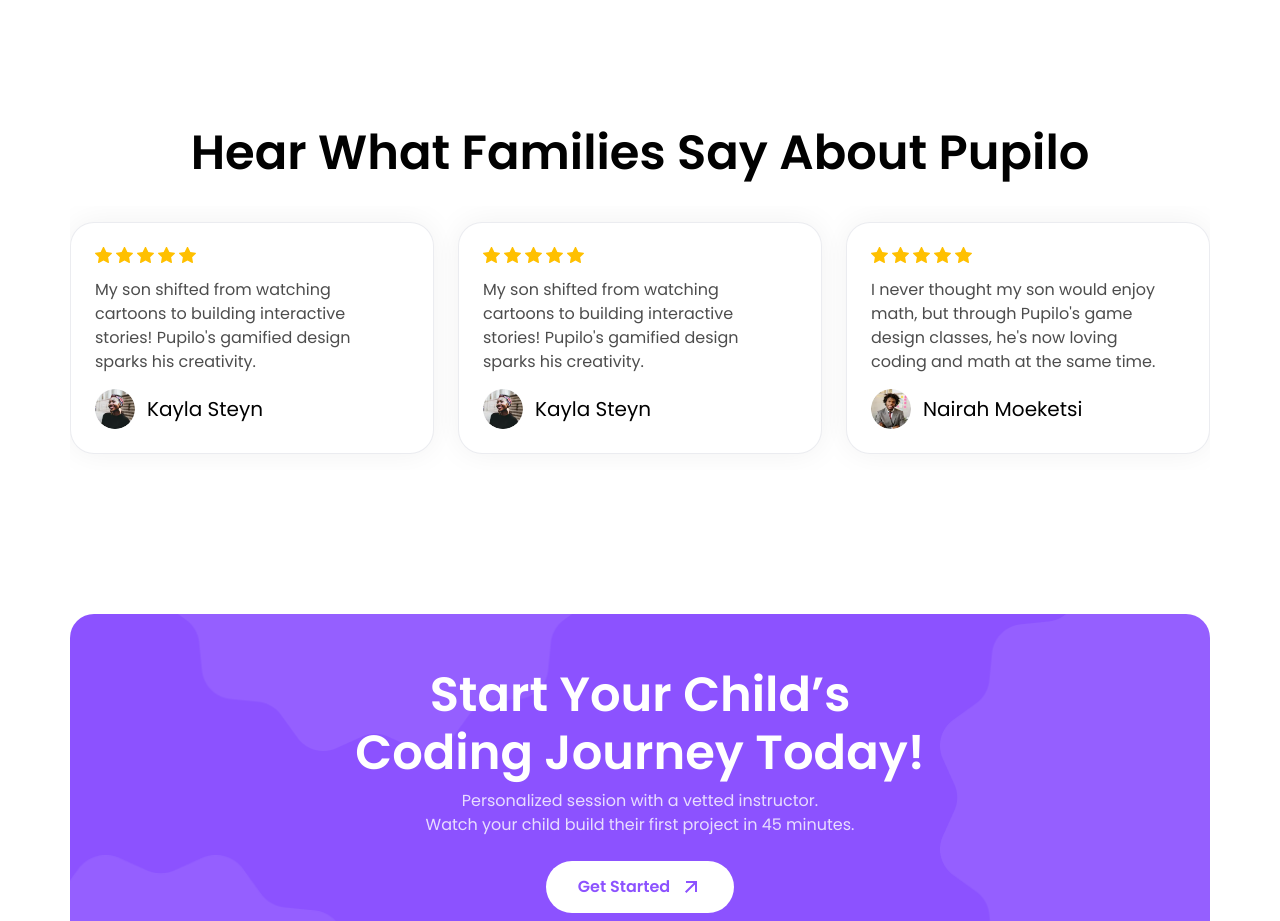
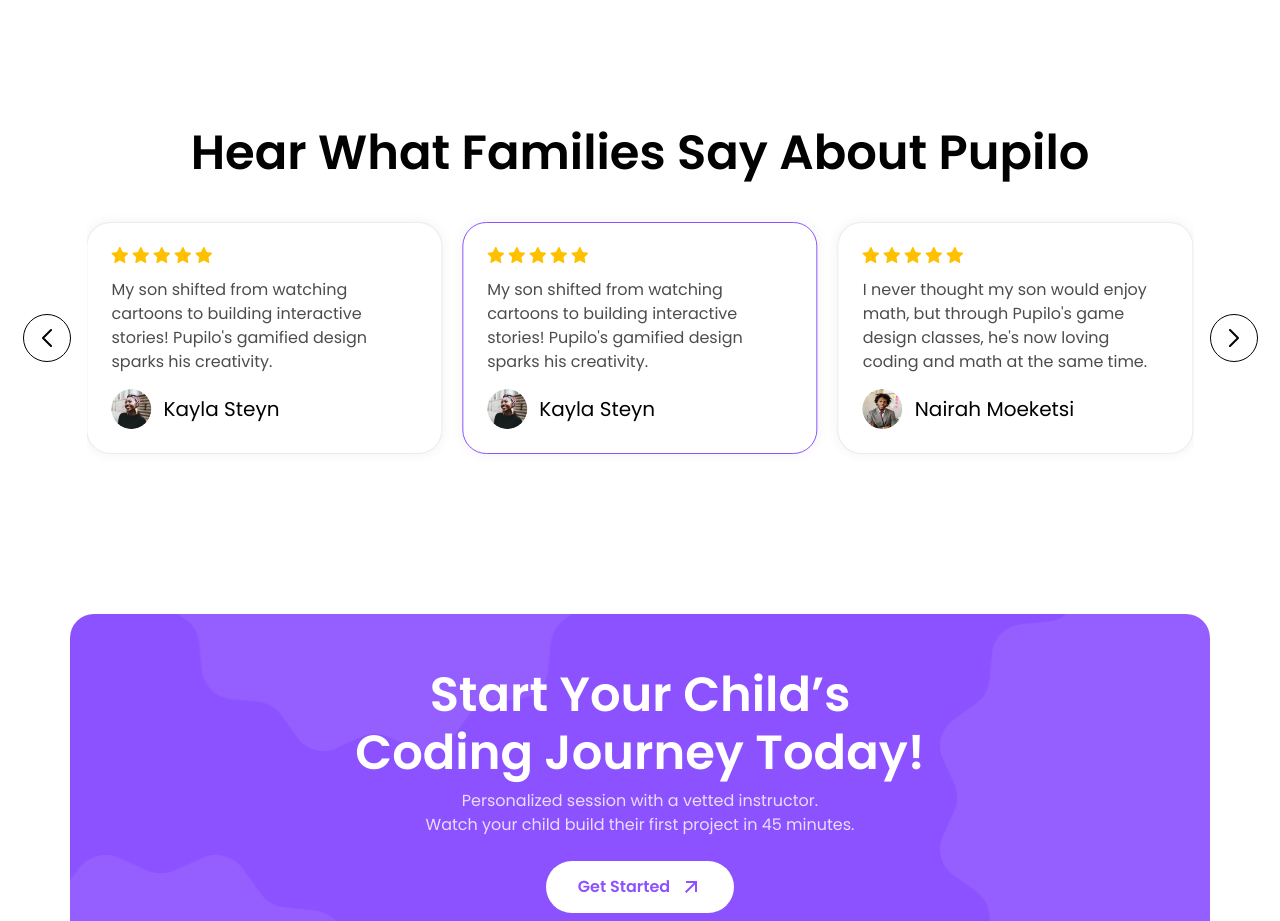
Before and after one commit to Pupiloinc/Pupilo, a Next.js app: page /why-pupilo in a window 1280 px wide. Shown: the part 3900-4821 px from the top of the page. Built offline with nearby package versions, Linux system fonts and the light colour scheme.

Commit message:
code merge

```diff
--- a/src/app/globals.css
+++ b/src/app/globals.css
@@ -62,6 +62,7 @@ body {
   --spacing-150: 150%;
 
   --shadow-light-dark: 0px 0px 32px 0px #0000000f;
+  --shadow-bright-dark: 0px 0px 13px 0px #0000000f;
   --shadow-card-hover: 0px 0px 32px 0px #8c52ff1f;
 }
 
@@ -78,6 +79,20 @@ body {
 .bg-full {
   background-size: 100% 100%;
 }
+
 #about-pupilo .swiper-slide {
   height: unset !important;
 }
+
+.swiper-slide.swiper-slide-active .reviewSlide {
+  border: 1px solid #8c52ff;
+}
+
+.swiper-horizontal>.swiper-pagination-bullets,
+.swiper-pagination-bullets.swiper-pagination-horizontal {
+  bottom: -2% !important;
+}
+
+.swiper-pagination-bullet-active {
+  background: #8c52ff !important;
+}
--- a/src/components/common/Reviews.jsx
+++ b/src/components/common/Reviews.jsx
@@ -7,14 +7,14 @@ import "swiper/css";
 import "swiper/css/pagination";
 import { Autoplay, Pagination, Navigation } from "swiper/modules";
 import { REVIEWS_DATA } from "../../../utils/helper";
-// import Icons from "./Icons";
+import Icons from "./Icons";
 
 const Reviews = () => {
   const prevRef = useRef(null);
   const nextRef = useRef(null);
   return (
     <div className="pt-[60px] sm:pt-[100px] lg:pt-40 bg-white">
-      <div className="container max-w-[1140px] xl:px-0 px-6 max-sm:px-4 mx-auto">
+      <div className="container max-w-[1107px] xl:px-0 px-6 max-sm:px-4 mx-auto">
         <Title
           text={"Hear What Families Say About Pupilo"}
           className={
@@ -22,18 +22,18 @@ const Reviews = () => {
           }
         />
         <div id="about-pupilo" className="relative">
-          {/* <button
+          <button
             ref={prevRef}
-            className="absolute left-0 top-1/2 -translate-y-1/2 z-10 bg-white border border-gray-300 rounded-full w-10 h-10 flex items-center justify-center hover:bg-purple transition cursor-pointer"
+            className="absolute -left-16 top-1/2 -translate-y-1/2 z-10 bg-white border border-dark-black  rounded-full w-12 h-12 flex items-center justify-center  transition-all ease-linear duration-150 cursor-pointer hover:scale-[0.9] max-[1090px]:hidden"
           >
-            <Icons name="prevArrow" />
+            <Icons className="group-hover:!stroke-white duration-300 ease-linear transition-all" icon="prevArrow" />
           </button>
           <button
             ref={nextRef}
-            className="absolute right-0 top-1/2 -translate-y-1/2 z-10 bg-white border border-gray-300 rounded-full w-10 h-10 flex items-center justify-center hover:bg-purple transition cursor-pointer"
+            className="absolute -right-16 top-1/2 -translate-y-1/2 z-10 bg-white border border-dark-black rounded-full w-12 h-12 flex items-center justify-center  transition-all ease-linear duration-150 cursor-pointer hover:scale-[0.9] max-[1090px]:hidden"
           >
-            <Icons name="nextArrow" />
-          </button> */}
+            <Icons icon="nextArrow" />
+          </button>
           <Swiper
             spaceBetween={24}
             slidesPerView={1}
@@ -61,15 +61,22 @@ const Reviews = () => {
                 slidesPerView: 3,
                 spaceBetween: 24,
               },
+              1090: {
+                slidesPerView: 3,
+                spaceBetween: 20,
+                pagination: false,
+                autoplay: false,
+              }
             }}
             autoplay={{
-              delay: 1200000,
+              delay: 2500,
               disableOnInteraction: false,
             }}
             onBeforeInit={(swiper) => {
               swiper.params.navigation.prevEl = prevRef.current;
               swiper.params.navigation.nextEl = nextRef.current;
             }}
+            pagination={true}
             modules={[Autoplay, Pagination, Navigation]}
             className="reviewsSlider pb-12"
           >
@@ -78,7 +85,7 @@ const Reviews = () => {
                 key={review.id}
                 className="!flex justify-center py-4"
               >
-                <div className="bg-white border border-dolphin/12 hover:border-purple rounded-3xl p-6 shadow-light-dark hover:shadow-card-hover transition-all w-full duration-500 h-full min-h-[232px] flex flex-col justify-between">
+                <div className="bg-white border border-dolphin/12 rounded-3xl p-6 shadow-bright-dark reviewSlide transition-all w-full duration-500 h-full min-h-[232px] flex flex-col justify-between">
                   <div className="flex gap-1">
                     {[...Array(5)].map((_, index) => (
                       <Image
```
Also changed, not shown: src/components/common/Icons.jsx (+2 -14 lines).
